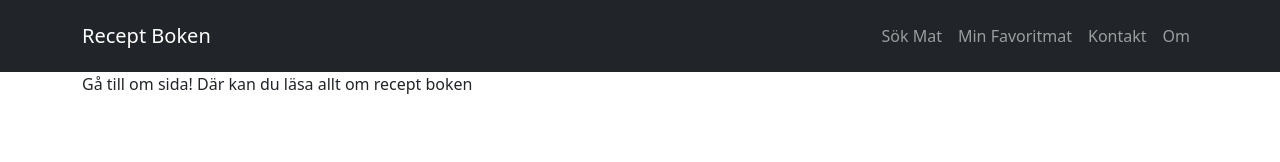
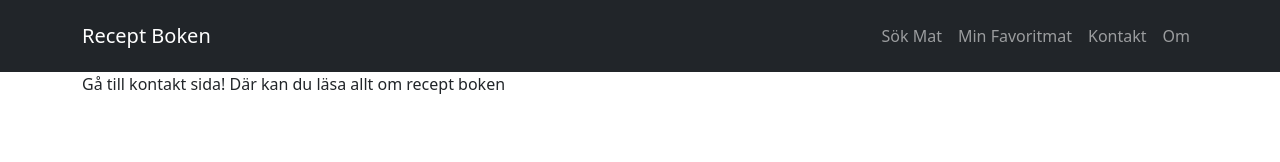
Before and after one commit to abdulsamisahil/ReceptBoken, a React (Create React App) app in the folder recept-boken/: page /about in a window 1280 px wide. Shown: the top 162 px of the page. Built offline with nearby package versions, Linux system fonts and the light colour scheme.

Commit message:
Update About.jsx

```diff
--- a/recept-boken/src/pages/About.jsx
+++ b/recept-boken/src/pages/About.jsx
@@ -1,7 +1,7 @@
 const About = () => {
   return (
     <div className='container'>
-      Gå till om sida! Där kan du läsa allt om recept boken
+      Gå till kontakt sida! Där kan du läsa allt om recept boken
     </div>
   )
 }
```
